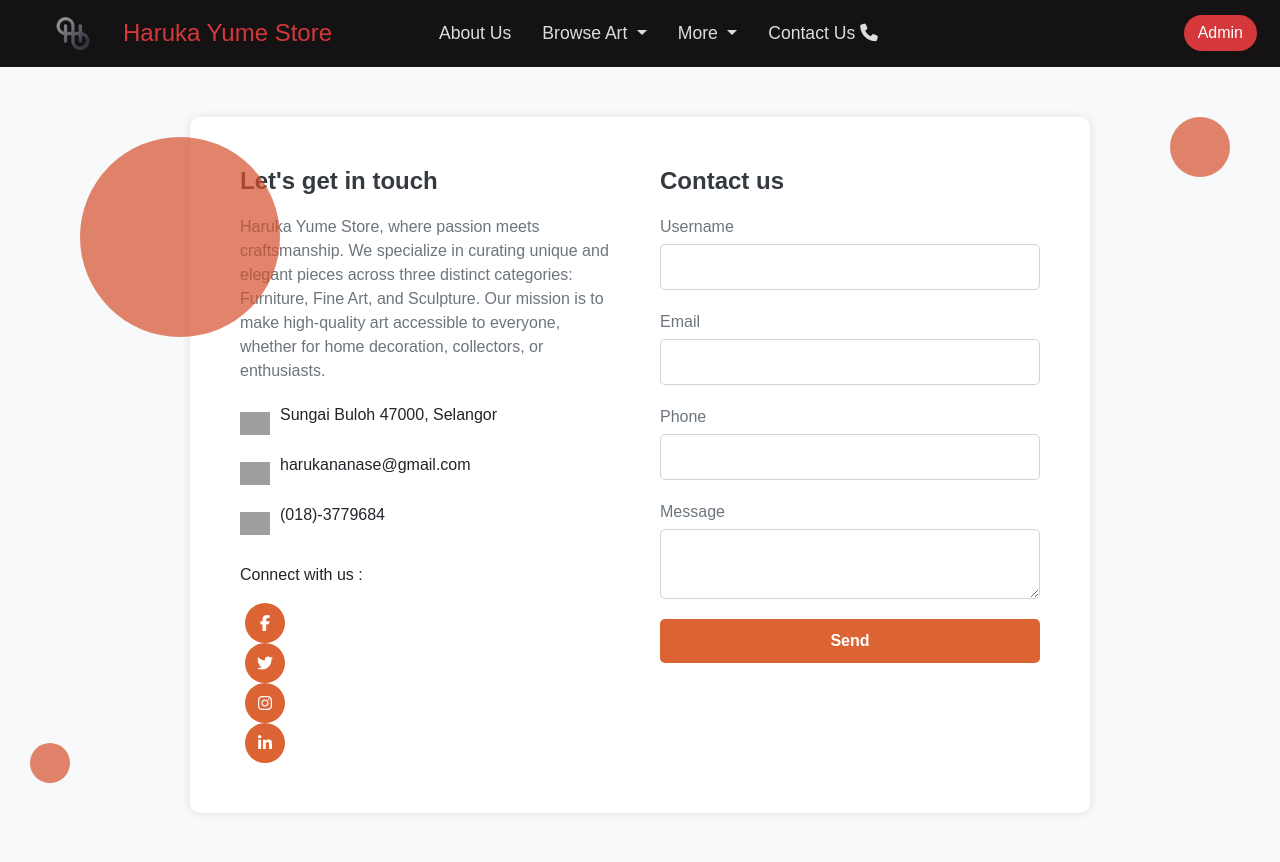
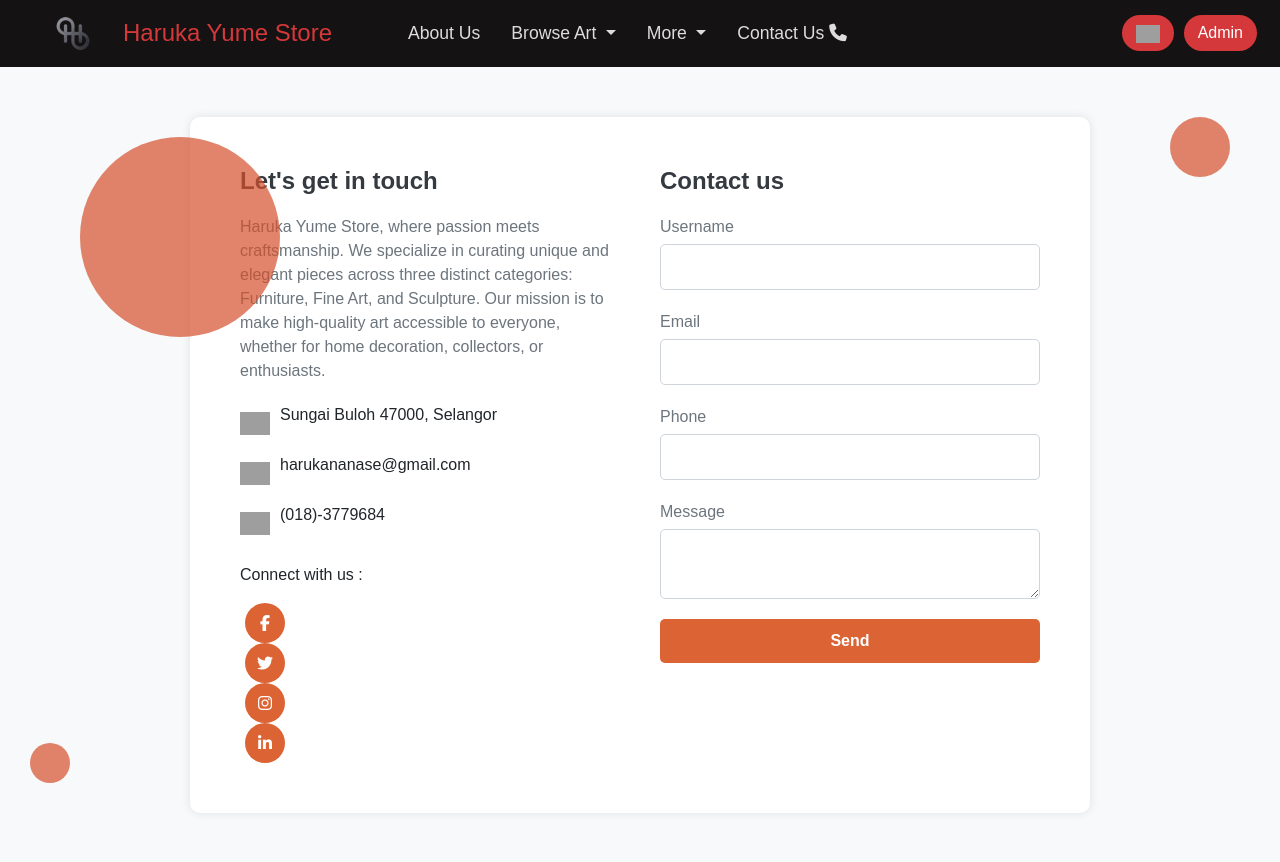
Before and after one commit to Irsnv/E-Commerse-Project, a PHP site: page /contact_us.php in a window 1280 px wide; the page is wider, and only the part inside the window is pictured. Shown: the top 862 px of that part. Run offline with PHP 8.4, Linux system fonts and the light colour scheme; grey boxes are pictures that could not be loaded.

Commit message:
contact_us.php

```diff
--- a/contact_us.php
+++ b/contact_us.php
@@ -212,7 +212,6 @@
                                 <a class="dropdown-item" href="sculpture.php">Sculpture</a>
                             </div>
                         </li>
-
                         <li class="nav-item dropdown">
                             <a class="nav-link dropdown-toggle" href="#" role="button" data-toggle="dropdown">
                                 More
@@ -226,13 +225,17 @@
                         </li>
                     </ul>
                 </div>
-                <div class="nav-buttons">
-                    <form class="form-inline">
-                        <a class="btn btn-outline-light" href="login_page.php">Admin</a>
-                    </form>
+
+                <!-- Cart Icon Button -->
+                <div class="nav-buttons d-flex align-items-center">
+                    <a href="cart.php" class="btn btn-warning me-2">
+                        <img src="./images/add-cart.png" alt="Cart" width="24">
+                    </a>
+                    <a class="btn btn-outline-light" href="login_page.php">Admin</a>
                 </div>
             </div>
         </nav>
+    </div>
 
         <div class="container-contact-us">
             <span class="big-circle"></span>
```
